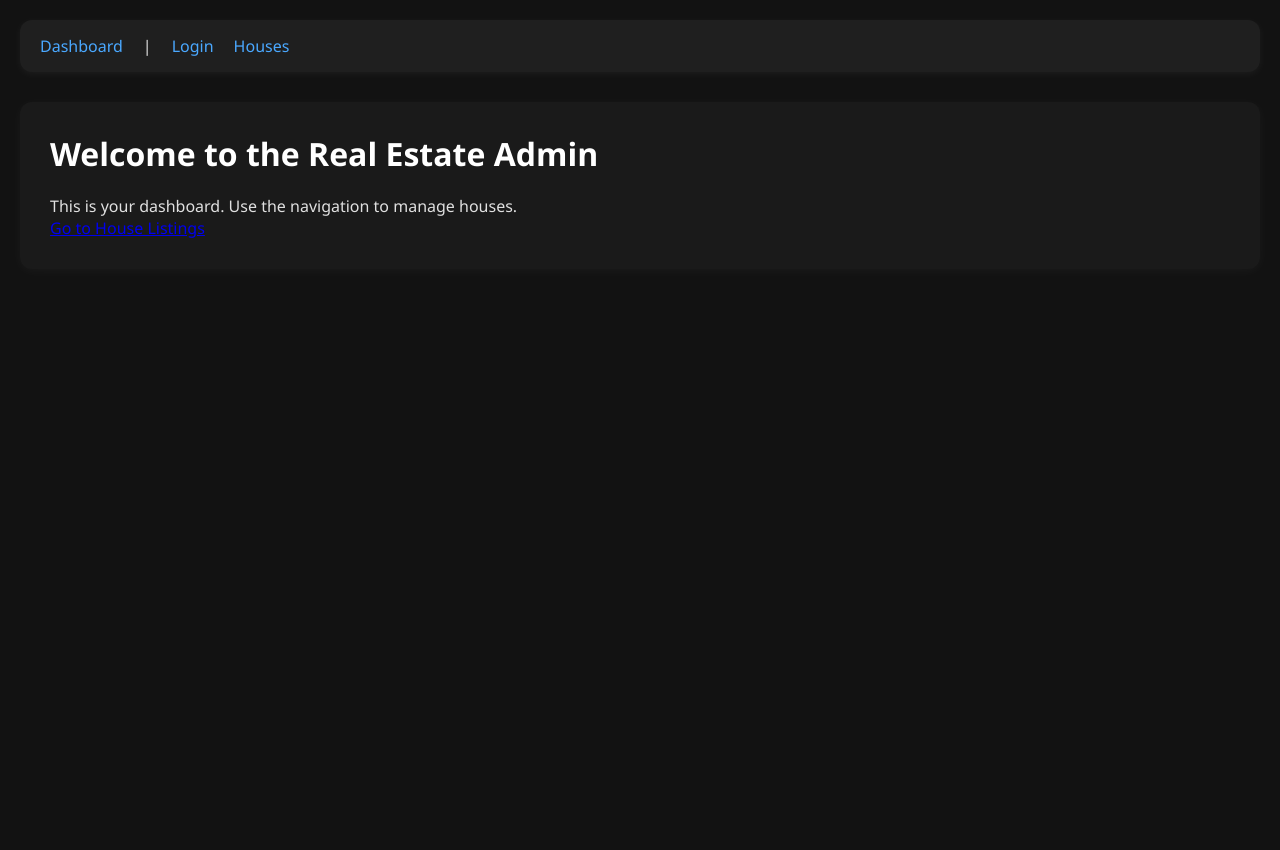
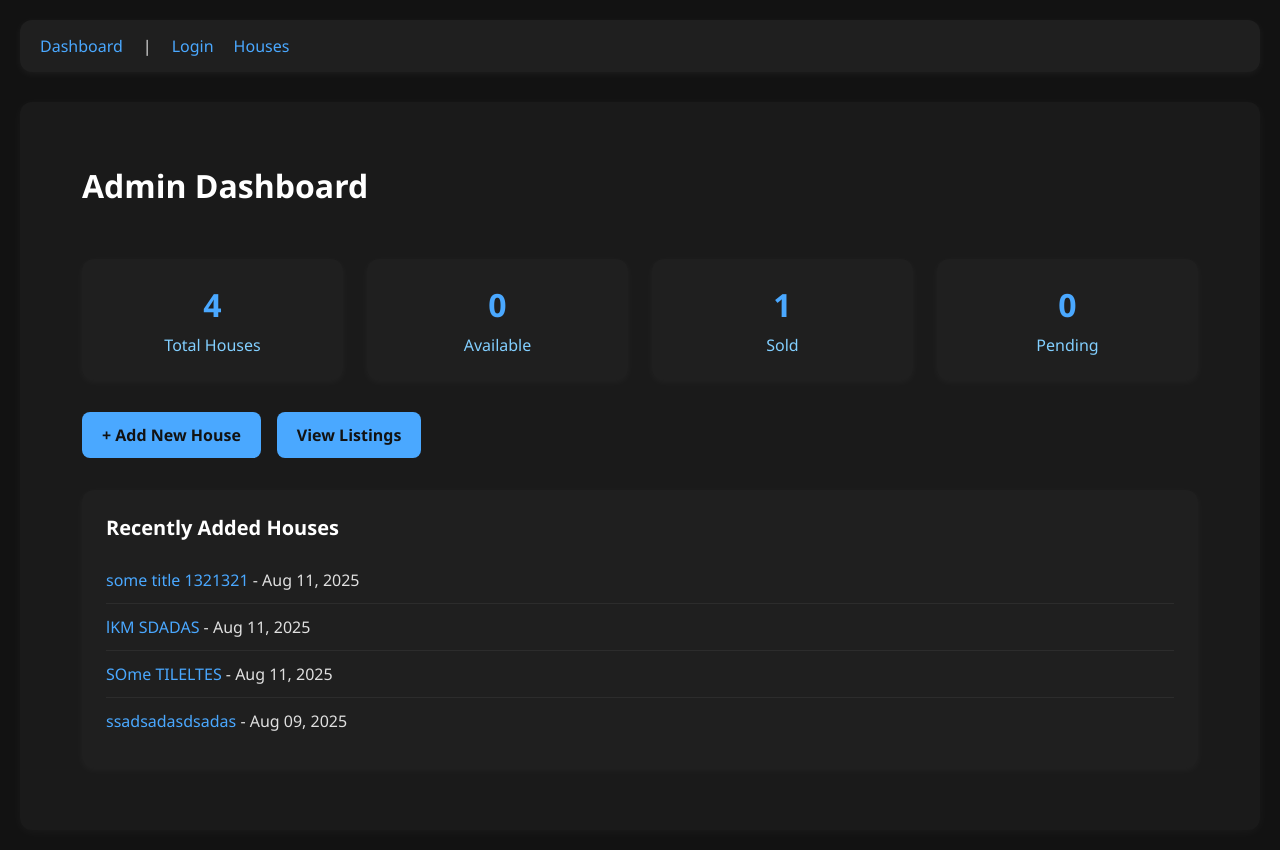
Before and after one commit to CasuallyDreamin/django-real-estate, a Django app: page /dashboard/ in a window 1280 px wide. Before the commit the page ends 238 px from the top, so only its background shows below. Run offline with Django 5.2, Linux system fonts and the light colour scheme; data comes from the database, SQL or seed files in the repository; both versions use the stored data as it was after the commit.

Commit message:
Implemented the dashboard FIxed css pathing issues

```diff
--- /dev/null
+++ b/real_estate/dashboard/static/dashboard/css/style.css
@@ -0,0 +1,110 @@
+/* Dashboard Container */
+.dashboard-container {
+    max-width: 1200px;
+    margin: 0 auto;
+    padding: 2rem;
+    display: flex;
+    flex-direction: column;
+    gap: 2rem;
+}
+
+/* Page Title */
+.dashboard-container h1 {
+    font-size: 2rem;
+    font-weight: 700;
+    color: #ffffff;
+}
+
+/* Stats Panel */
+.stats-panel {
+    display: grid;
+    grid-template-columns: repeat(auto-fit, minmax(220px, 1fr));
+    gap: 1.5rem;
+}
+
+.stat-card {
+    background-color: #1f1f1f;
+    padding: 1.5rem;
+    border-radius: 12px;
+    box-shadow: 0 2px 8px rgba(255, 255, 255, 0.04);
+    text-align: center;
+    transition: transform 0.2s ease, box-shadow 0.2s ease;
+}
+
+.stat-card:hover {
+    transform: translateY(-4px);
+    box-shadow: 0 4px 16px rgba(255, 255, 255, 0.06);
+}
+
+.stat-card h2 {
+    font-size: 2rem;
+    margin: 0;
+    color: #4aa8ff;
+}
+
+.stat-card p {
+    margin-top: 0.5rem;
+    font-size: 1rem;
+    color: #82cfff;
+}
+
+/* Actions Panel */
+.actions-panel {
+    display: flex;
+    flex-wrap: wrap;
+    gap: 1rem;
+}
+
+.actions-panel .button {
+    background-color: #4aa8ff;
+    color: #121212;
+    padding: 0.75rem 1.25rem;
+    border-radius: 8px;
+    font-weight: 600;
+    text-decoration: none;
+    transition: background-color 0.2s ease, transform 0.2s ease;
+}
+
+.actions-panel .button:hover {
+    background-color: #82cfff;
+    transform: translateY(-2px);
+}
+
+/* Recent Activity */
+.recent-activity {
+    background-color: #1f1f1f;
+    padding: 1.5rem;
+    border-radius: 12px;
+    box-shadow: 0 2px 8px rgba(255, 255, 255, 0.04);
+}
+
+.recent-activity h3 {
+    font-size: 1.25rem;
+    margin-bottom: 1rem;
+    color: #ffffff;
+}
+
+.recent-activity ul {
+    list-style: none;
+    padding: 0;
+    margin: 0;
+}
+
+.recent-activity li {
+    padding: 0.75rem 0;
+    border-bottom: 1px solid rgba(255, 255, 255, 0.06);
+}
+
+.recent-activity li:last-child {
+    border-bottom: none;
+}
+
+.recent-activity a {
+    color: #4aa8ff;
+    text-decoration: none;
+    transition: color 0.2s ease;
+}
+
+.recent-activity a:hover {
+    color: #82cfff;
+}
--- a/real_estate/dashboard/templates/dashboard/home.html
+++ b/real_estate/dashboard/templates/dashboard/home.html
@@ -1,7 +1,52 @@
 {% extends 'base.html' %}
+{% load static %}
+
+{% block extra_css %}
+<link rel="stylesheet" href="{% static 'dashboard/css/style.css' %}">
+{% endblock %}
 
 {% block content %}
-<h1>Welcome to the Real Estate Admin</h1>
-<p>This is your dashboard. Use the navigation to manage houses.</p>
-<a href="{% url 'houses:list' %}">Go to House Listings</a>
+<div class="dashboard-container">
+
+    <h1>Admin Dashboard</h1>
+
+    <div class="stats-panel">
+        <div class="stat-card">
+            <h2>{{ total_houses }}</h2>
+            <p>Total Houses</p>
+        </div>
+        <div class="stat-card">
+            <h2>{{ available }}</h2>
+            <p>Available</p>
+        </div>
+        <div class="stat-card">
+            <h2>{{ sold }}</h2>
+            <p>Sold</p>
+        </div>
+        <div class="stat-card">
+            <h2>{{ pending }}</h2>
+            <p>Pending</p>
+        </div>
+    </div>
+
+    <div class="actions-panel">
+        <a href="{% url 'houses:create' %}" class="button">+ Add New House</a>
+        <a href="{% url 'houses:list' %}" class="button">View Listings</a>
+        <!-- Add more shortcuts here -->
+    </div>
+
+    <div class="recent-activity">
+        <h3>Recently Added Houses</h3>
+        <ul>
+            {% for house in recent_houses %}
+                <li>
+                    <a href="{% url 'houses:detail' house.pk %}">{{ house.title }}</a> - {{ house.created_at|date:"M d, Y" }}
+                </li>
+            {% empty %}
+                <li>No recent houses added.</li>
+            {% endfor %}
+        </ul>
+    </div>
+
+</div>
 {% endblock %}
--- a/real_estate/dashboard/urls.py
+++ b/real_estate/dashboard/urls.py
@@ -1,8 +1,8 @@
 from django.urls import path
-from . import views
+from .views import DashboardView
 
 app_name = 'dashboard'
 
 urlpatterns = [
-    path('', views.dashboard, name='home'),
+    path('', DashboardView.as_view(), name='dashboard'),
 ]
--- a/real_estate/dashboard/views.py
+++ b/real_estate/dashboard/views.py
@@ -1,4 +1,16 @@
-from django.shortcuts import render
+from django.views.generic import TemplateView
+from houses.models import House
 
-def dashboard(request):
-    return render(request, 'dashboard/home.html')
+class DashboardView(TemplateView):
+    template_name = 'dashboard/home.html'
+
+    def get_context_data(self, **kwargs):
+        context = super().get_context_data(**kwargs)
+
+        context['total_houses'] = House.objects.count()
+        context['available'] = House.objects.filter(status='available').count()
+        context['sold'] = House.objects.filter(status='sold').count()
+        context['pending'] = House.objects.filter(status='pending').count()
+        context['recent_houses'] = House.objects.order_by('-created_at')[:5]
+
+        return context
--- a/real_estate/houses/static/houses/list.css
+++ b/real_estate/houses/static/houses/css/list.css
@@ -27,7 +27,7 @@
 .card-title {
     font-size: 1.4rem;
     margin-bottom: 12px;
-    color: #fff;
+    color:#fff;
 }
 
 /* Card Content */
--- a/real_estate/houses/templates/houses/detail.html
+++ b/real_estate/houses/templates/houses/detail.html
@@ -10,7 +10,7 @@
 {% endblock %}
 
 {% block extra_css %}
-<link rel="stylesheet" href="{% static 'houses/detail.css' %}">
+<link rel="stylesheet" href="{% static 'houses/css/detail.css' %}">
 {% endblock %}
 
 {% block content %}
--- a/real_estate/houses/templates/houses/list.html
+++ b/real_estate/houses/templates/houses/list.html
@@ -2,7 +2,7 @@
 {% load humanize %}
 {% load static %}
 {% block extra_css %}
-<link rel="stylesheet" href="{% static 'houses/list.css' %}">
+<link rel="stylesheet" href="{% static 'houses/css/list.css' %}">
 {% endblock %}
 {% block title %}House List{% endblock %}
 {% block content %}
--- a/real_estate/real_estate/settings.py
+++ b/real_estate/real_estate/settings.py
@@ -124,6 +124,7 @@ USE_TZ = True
 # Static files
 STATIC_URL = '/static/'
 STATICFILES_DIRS = [BASE_DIR / 'static']
+STATIC_ROOT = BASE_DIR / "staticfiles"
 
 # Templates
 TEMPLATES[0]['DIRS'] = [BASE_DIR / 'templates']
--- a/real_estate/templates/base.html
+++ b/real_estate/templates/base.html
@@ -18,7 +18,7 @@
 {% endif %}
 <body>
     <nav>
-        <a href="{% url 'dashboard:home' %}">Dashboard</a> |
+        <a href="{% url 'dashboard:dashboard' %}">Dashboard</a> |
         {% if user.is_authenticated %}
             <form action="{% url 'logout' %}" method="post" style="display:inline;">
                 {% csrf_token %}
```
Also changed, not shown: real_estate/db.sqlite3, real_estate/houses/static/houses/css/detail.css (renamed from real_estate/houses/static/houses/detail.css), real_estate/media/houses/random_houee_qkS6UX2.jpeg (added).
